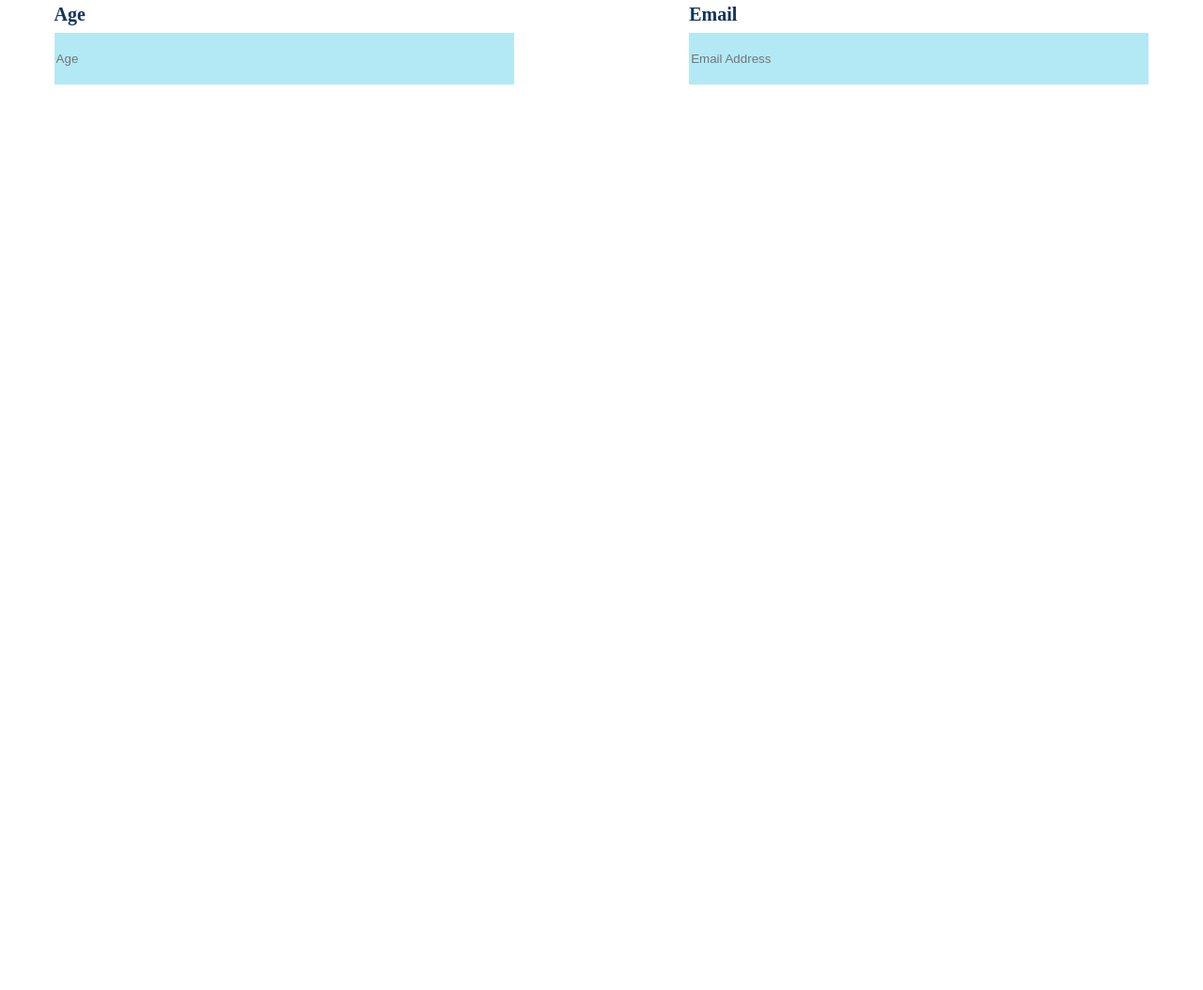
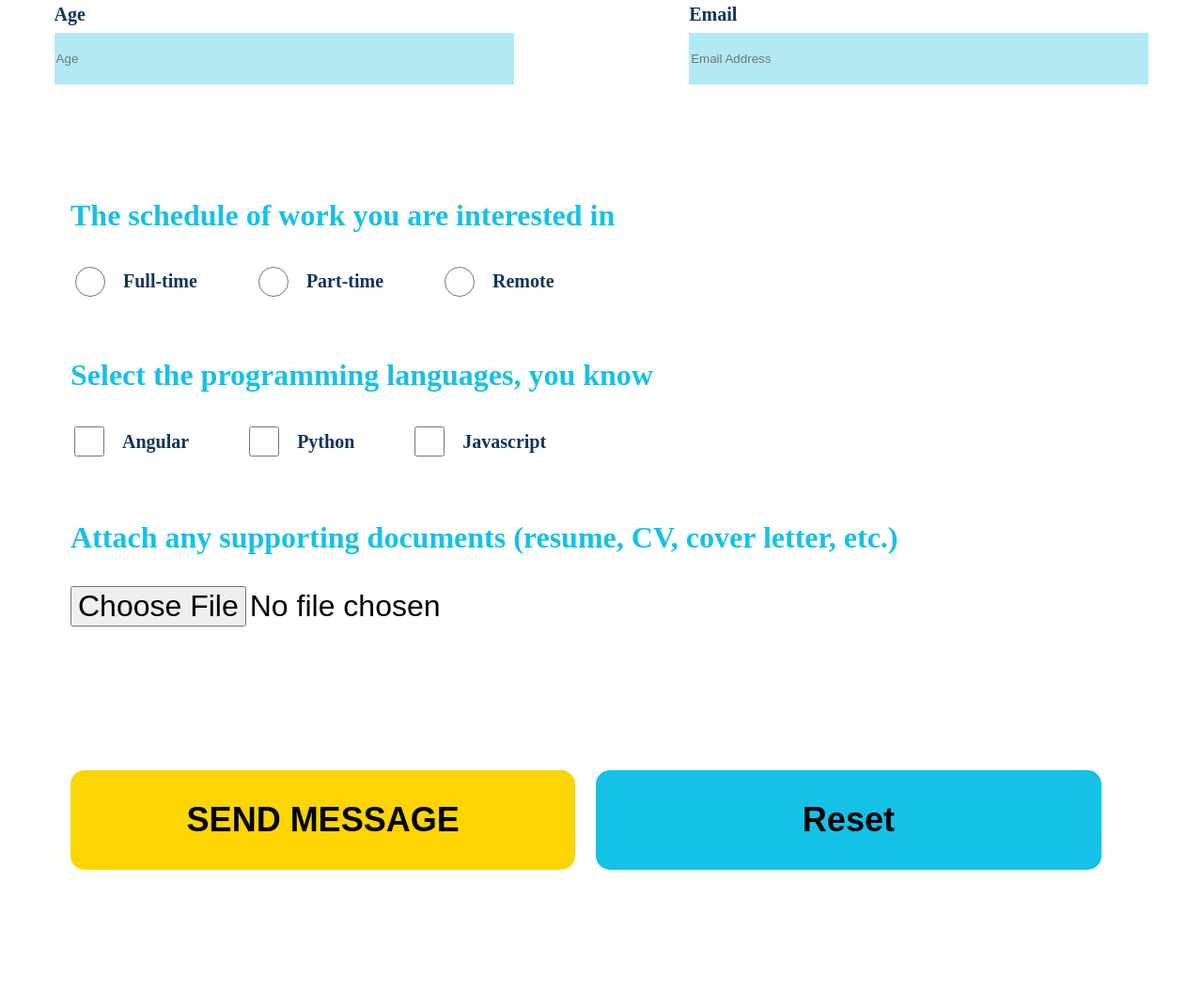
Before and after one commit to SabaMaghradze/Homework-N12, a plain HTML site: page index.html in a window 1280 px wide. Shown: the part 487-1541 px from the top of the page at 94% size. Before the commit the page ends 800 px from the top, so only its background shows below. Drawn offline with Linux system fonts and the light colour scheme.

Commit message:
complete forms

```diff
--- a/CSS/style.css
+++ b/CSS/style.css
@@ -43,10 +43,9 @@ li:hover {
 
 /* form 1 */
 
-form {
+.form1 {
     width: 91%;
-    margin-inline: auto;
-    margin-top: 114px;
+    margin: 114px auto 120px auto;
 }
 
 .inputDiv {
@@ -88,3 +87,75 @@ h2 {
     justify-content: space-between;
     margin-bottom: 10px;
 }
+
+.form2 {
+    margin-left: 75px;
+    display: flex;
+    flex-direction: column;
+    gap: 64px;
+}
+
+p {
+    font-weight: 700;
+    font-size: 32px;
+    line-height: 39px;
+    color: #15C1E7;
+}
+
+.row2>.row2Content>.option>input {
+    width: 32px;
+    height: 32px;
+}
+
+.row2>.row2Content>.option>label {
+    font-weight: 700;
+    font-size: 20px;
+    color: #13345B;
+}
+
+.row2 {
+    display: flex;
+    flex-direction: column;
+    gap: 32px;
+}
+
+.row2Content {
+    display: flex;
+    gap: 60px;
+}
+
+.option {
+    display: flex;
+    align-items: center;
+    gap: 16px;
+}
+
+input[type="file"] {
+    font-weight: 400;
+    font-size: 32px;
+}
+
+.form3 {
+    width: 91%;
+    display: flex;
+    justify-content: space-between;
+    margin-top: 121px;
+    margin-bottom: 128px;
+}
+
+.form3Buttons {
+    width: 49%;
+    padding: 32px 0;
+    font-weight: 700;
+    font-size: 36px;
+    border-radius: 15px;
+    border: none;
+}
+
+#submit {
+    background-color: #FDD504;
+}
+
+#reset {
+    background-color: #15C1E7;
+}
--- a/index.html
+++ b/index.html
@@ -27,7 +27,7 @@
             </div>
         </header>
 
-        <form>
+        <form class="form1">
             <h2>Contact Us</h2>
             <div class="row">
                 <div class="inputDiv">
@@ -59,6 +59,56 @@
             </div>
         </form>
 
+        <form class="form2">
+            <div class="row2">
+
+                <p>The schedule of work you are interested in</p>
+                <div class="row2Content">
+                    <div class="option">
+                        <input type="radio" name="schedule" value="fullTime">
+                        <label for="schedule">Full-time</label>
+                    </div>
+                    <div class="option">
+                        <input type="radio" name="schedule" value="partTime">
+                        <label for="schedule">Part-time</label>
+                    </div>
+                    <div class="option">
+                        <input type="radio" name="schedule" value="remote">
+                        <label for="schedule">Remote</label>
+                    </div>
+
+                </div>
+            </div>
+            <div class="row2">
+
+                <p>Select the programming languages, you know</p>
+                <div class="row2Content">
+                    <div class="option">
+                        <input type="checkbox" name="angular">
+                        <label for="angular">Angular</label>
+                    </div>
+                    <div class="option">
+                        <input type="checkbox" name="python">
+                        <label for="python">Python</label>
+                    </div>
+                    <div class="option">
+                        <input type="checkbox" name="javascript">
+                        <label for="javascript">Javascript</label>
+                    </div>
+
+                </div>
+            </div>
+            <div class="row2">
+                <p>Attach any supporting documents (resume, CV, cover letter, etc.) </p>
+                <div class="fileUploadDiv">
+                    <input type="file" name="file" id="file">
+                </div>
+        </form>
+
+        <form class="form3">
+            <button class="form3Buttons" type="submit" id="submit">SEND MESSAGE</button>
+            <input class="form3Buttons" type="reset" name="reset" id="reset">
+        </form>
     </div>
 </body>
 
```
